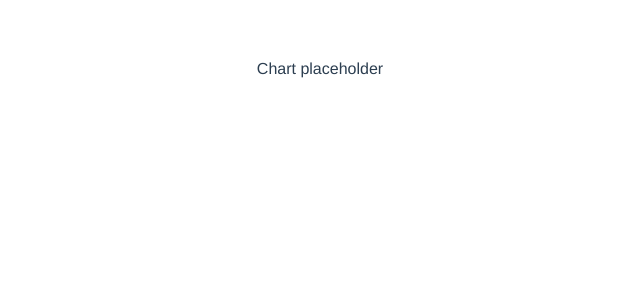
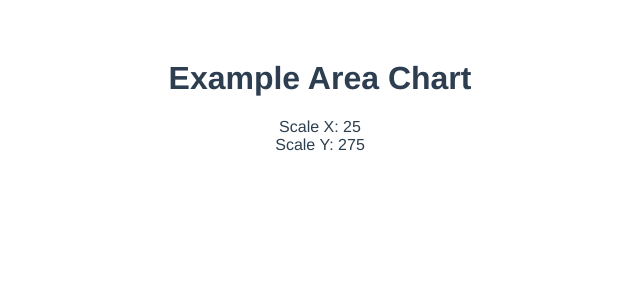
Before and after one commit to AlbertBrand/VueD3AreaChart, a Vue app: page / in a window 1280 px wide. Shown: the top 300 px of the page, without its empty margins (320-960 px from the left). Built offline with nearby package versions, Linux system fonts and the light colour scheme.

Commit message:
Add initial AreaChart with two scales based on props

```diff
--- a/package.json
+++ b/package.json
@@ -9,6 +9,7 @@
   },
   "dependencies": {
     "core-js": "^3.4.3",
+    "d3-scale": "3.2.1",
     "vue": "^2.6.10"
   },
   "devDependencies": {
--- /dev/null
+++ b/src/components/AreaChart.vue
@@ -0,0 +1,44 @@
+<template>
+  <div>
+    Scale X: {{ scaleX(0) }}<br />
+    Scale Y: {{ scaleY(0) }}
+  </div>
+</template>
+
+<script>
+import { scaleLinear } from "d3-scale";
+
+const MARGIN = 25;
+
+export default {
+  name: "AreaChart",
+  props: {
+    data: {
+      type: Array,
+      default: () => []
+    },
+    width: {
+      type: Number,
+      required: true
+    },
+    height: {
+      type: Number,
+      required: true
+    }
+  },
+  computed: {
+    scaleX() {
+      return scaleLinear()
+        .domain([0, this.data.length - 1])
+        .range([MARGIN, this.width - MARGIN]);
+    },
+    scaleY() {
+      return scaleLinear()
+        .domain([0, this.data.length ? Math.max.apply(this, this.data) : 0])
+        .range([this.height - MARGIN, MARGIN]);
+    }
+  }
+};
+</script>
+
+<style scoped></style>
--- a/src/components/Demo.vue
+++ b/src/components/Demo.vue
@@ -1,10 +1,23 @@
 <template>
-  <div>Chart placeholder</div>
+  <div>
+    <h1>Example Area Chart</h1>
+    <area-chart :data="data" :width="300" :height="300" />
+  </div>
 </template>
 
 <script>
+import AreaChart from "./AreaChart";
+
 export default {
-  name: "Demo"
+  name: "Demo",
+  data() {
+    return {
+      data: [1, 5, 3, 10, 8]
+    };
+  },
+  components: {
+    AreaChart
+  }
 };
 </script>
 
```
Also changed, not shown: 1 other file (tests, documents, lock files or other folders).
